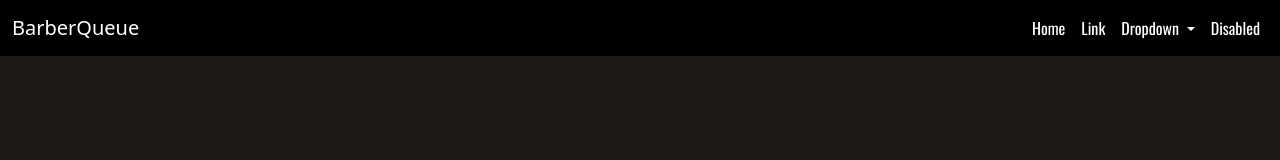
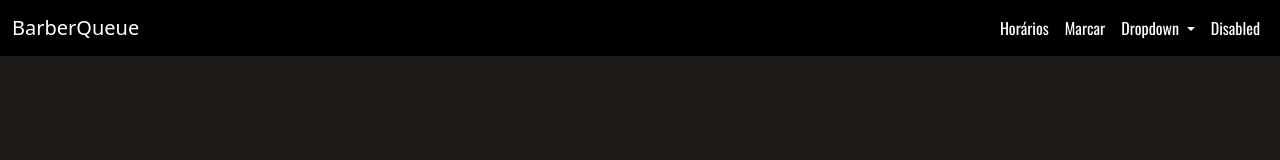
Before and after one commit to caiosantos10/barberqueue-angular, an Angular app: page /home in a window 1280 px wide. Shown: the top 160 px of the page. Built offline with nearby package versions, Linux system fonts and the light colour scheme.

Commit message:
routerLinks on navbar

```diff
--- a/src/app/app.routes.ts
+++ b/src/app/app.routes.ts
@@ -6,7 +6,7 @@ import { DashboardComponent } from './core/components/dashboard/dashboard.compon
 export const routes: Routes = [
     { path: 'home', component: DashboardComponent },
     { path: '', redirectTo: 'home', pathMatch: 'full' },
-    { path: 'agenda', component: ScheduleListComponent },
+    { path: 'horarios', component: ScheduleListComponent },
     { path: 'marcar-hora', component: CreateScheduleComponent},
     { path: '**', component: DashboardComponent}
 ];
--- a/src/app/core/components/navbar/navbar.component.html
+++ b/src/app/core/components/navbar/navbar.component.html
@@ -1,6 +1,6 @@
 <nav class="navbar navbar-expand-lg">
     <div class="container-fluid">
-        <a class="navbar-brand" href="#">BarberQueue</a>
+        <a class="navbar-brand" routerLink="/">BarberQueue</a>
         <button class="navbar-toggler" type="button" data-bs-toggle="collapse" data-bs-target="#navbarSupportedContent"
             aria-controls="navbarSupportedContent" aria-expanded="false" aria-label="Toggle navigation">
             <span class="navbar-toggler-icon custom-icon"></span>
@@ -8,10 +8,10 @@
         <div class="collapse navbar-collapse" id="navbarSupportedContent">
             <ul class="navbar-nav">
                 <li class="nav-item">
-                    <a class="nav-link active" aria-current="page" href="#">Home</a>
+                    <a class="nav-link active" aria-current="page" routerLink="/horarios">Horários</a>
                 </li>
                 <li class="nav-item">
-                    <a class="nav-link" href="#">Link</a>
+                    <a class="nav-link" routerLink="/marcar-hora">Marcar</a>
                 </li>
                 <li class="nav-item dropdown">
                     <a class="nav-link dropdown-toggle" href="#" role="button" data-bs-toggle="dropdown"
--- a/src/app/core/components/navbar/navbar.component.ts
+++ b/src/app/core/components/navbar/navbar.component.ts
@@ -1,8 +1,10 @@
 import { Component } from '@angular/core';
+import { RouterModule } from '@angular/router';
 
 @Component({
   selector: 'app-navbar',
   standalone: true,
+  imports: [RouterModule],
   templateUrl: './navbar.component.html',
   styleUrl: './navbar.component.scss'
 })
```
